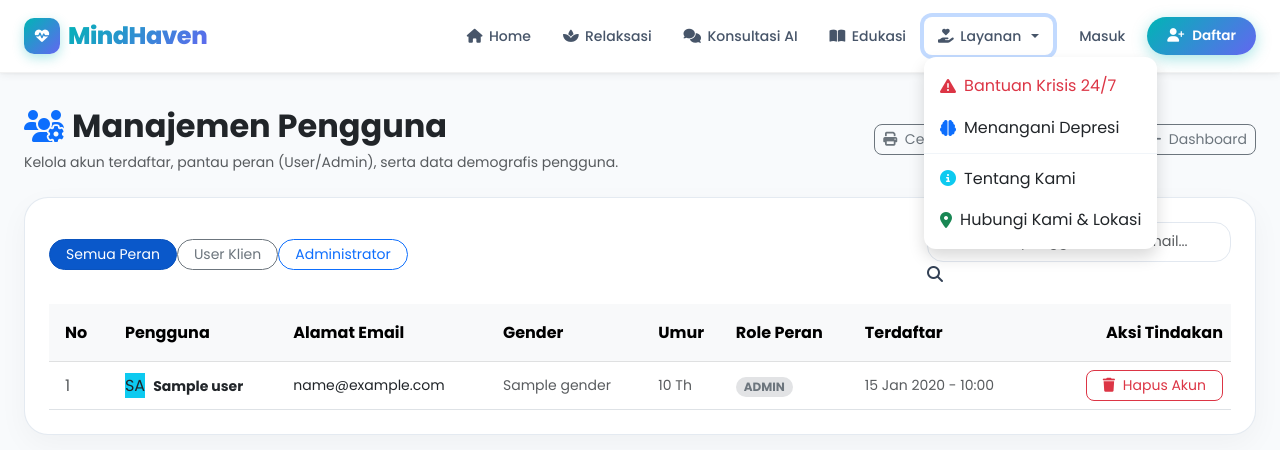
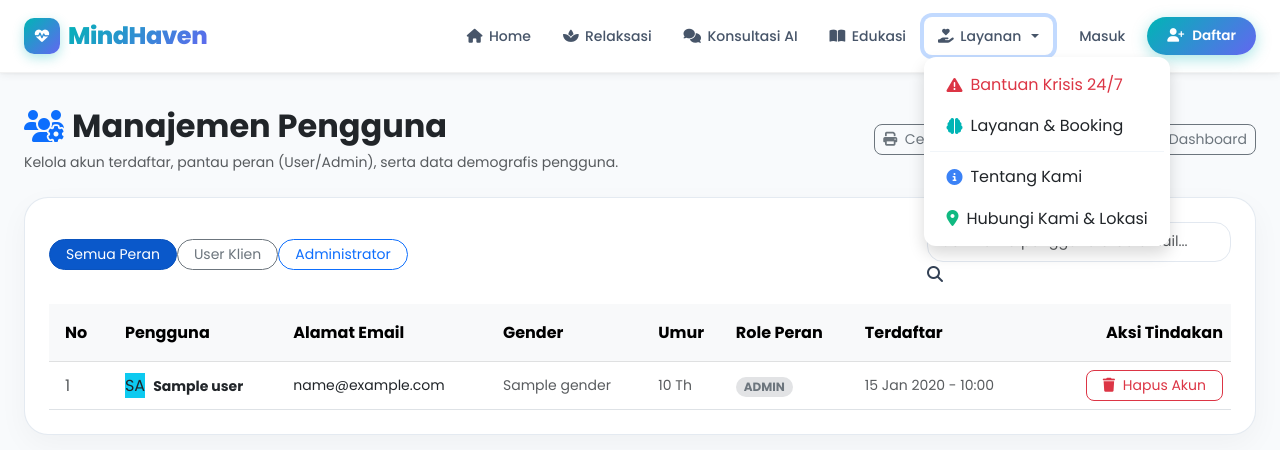
Before and after one commit to Riswantohalim11/kesehatan-mental, a Python web app: template templates/admin_users.html in a window 1280 px wide, after a click on "Layanan". Shown: the top 450 px of the page. Run offline with Jinja, Linux system fonts and the light colour scheme; the template is opened without the code that fills it: most values are stand-ins (such as "Sample title", 1, 10 or a date in 2020).

Commit message:
Update base.html

```diff
--- a/templates/base.html
+++ b/templates/base.html
@@ -291,32 +291,32 @@
                             <i class="fa-solid fa-hand-holding-heart"></i> Layanan
                         </a>
                         <ul class="dropdown-menu shadow border-0" aria-labelledby="layananDropdown"
-                            style="background:white;border:1px solid var(--gray-200);border-radius:12px;min-width:210px;">
+                            style="background:white;border:1px solid var(--gray-200);border-radius:12px;min-width:215px;padding:0.4rem;">
                             <li>
-                                <a class="dropdown-item d-flex align-items-center gap-2 text-danger font-weight-bold py-2"
+                                <a class="dropdown-item d-flex align-items-center gap-2 text-danger font-weight-bold py-2 {% if active_page == 'bantuan_krisis' %}active{% endif %}"
                                     href="{{ url_for('bantuan_krisis') }}">
                                     <i class="fa-solid fa-triangle-exclamation text-danger"></i> Bantuan Krisis 24/7
                                 </a>
                             </li>
                             <li>
-                                <a class="dropdown-item d-flex align-items-center gap-2 py-2"
+                                <a class="dropdown-item d-flex align-items-center gap-2 py-2 {% if active_page == 'layanan' %}active{% endif %}"
                                     href="{{ url_for('layanan') }}#booking-section">
-                                    <i class="fa-solid fa-brain text-primary"></i> Menangani Depresi
+                                    <i class="fa-solid fa-brain" style="color:var(--primary-500);"></i> Layanan &amp; Booking
                                 </a>
                             </li>
                             <li>
                                 <hr class="dropdown-divider my-1" style="border-color:var(--gray-100);">
                             </li>
                             <li>
-                                <a class="dropdown-item d-flex align-items-center gap-2 py-2"
+                                <a class="dropdown-item d-flex align-items-center gap-2 py-2 {% if active_page == 'tentang_kami' %}active{% endif %}"
                                     href="{{ url_for('tentang_kami') }}">
-                                    <i class="fa-solid fa-circle-info text-info"></i> Tentang Kami
+                                    <i class="fa-solid fa-circle-info" style="color:var(--info);"></i> Tentang Kami
                                 </a>
                             </li>
                             <li>
-                                <a class="dropdown-item d-flex align-items-center gap-2 py-2"
+                                <a class="dropdown-item d-flex align-items-center gap-2 py-2 {% if active_page == 'hubungi_kami' %}active{% endif %}"
                                     href="{{ url_for('hubungi_kami') }}">
-                                    <i class="fa-solid fa-location-dot text-success"></i> Hubungi Kami &amp; Lokasi
+                                    <i class="fa-solid fa-location-dot" style="color:var(--success);"></i> Hubungi Kami &amp; Lokasi
                                 </a>
                             </li>
                         </ul>
@@ -389,32 +389,32 @@
                             <i class="fa-solid fa-hand-holding-heart"></i> Layanan
                         </a>
                         <ul class="dropdown-menu shadow border-0" aria-labelledby="layananDropdownGuest"
-                            style="background:white;border:1px solid var(--gray-200);border-radius:12px;min-width:210px;">
+                            style="background:white;border:1px solid var(--gray-200);border-radius:12px;min-width:215px;padding:0.4rem;">
                             <li>
-                                <a class="dropdown-item d-flex align-items-center gap-2 text-danger font-weight-bold py-2"
+                                <a class="dropdown-item d-flex align-items-center gap-2 text-danger font-weight-bold py-2 {% if active_page == 'bantuan_krisis' %}active{% endif %}"
                                     href="{{ url_for('bantuan_krisis') }}">
                                     <i class="fa-solid fa-triangle-exclamation text-danger"></i> Bantuan Krisis 24/7
                                 </a>
                             </li>
                             <li>
-                                <a class="dropdown-item d-flex align-items-center gap-2 py-2"
+                                <a class="dropdown-item d-flex align-items-center gap-2 py-2 {% if active_page == 'layanan' %}active{% endif %}"
                                     href="{{ url_for('layanan') }}#booking-section">
-                                    <i class="fa-solid fa-brain text-primary"></i> Menangani Depresi
+                                    <i class="fa-solid fa-brain" style="color:var(--primary-500);"></i> Layanan &amp; Booking
                                 </a>
                             </li>
                             <li>
                                 <hr class="dropdown-divider my-1" style="border-color:var(--gray-100);">
                             </li>
                             <li>
-                                <a class="dropdown-item d-flex align-items-center gap-2 py-2"
+                                <a class="dropdown-item d-flex align-items-center gap-2 py-2 {% if active_page == 'tentang_kami' %}active{% endif %}"
                                     href="{{ url_for('tentang_kami') }}">
-                                    <i class="fa-solid fa-circle-info text-info"></i> Tentang Kami
+                                    <i class="fa-solid fa-circle-info" style="color:var(--info);"></i> Tentang Kami
                                 </a>
                             </li>
                             <li>
-                                <a class="dropdown-item d-flex align-items-center gap-2 py-2"
+                                <a class="dropdown-item d-flex align-items-center gap-2 py-2 {% if active_page == 'hubungi_kami' %}active{% endif %}"
                                     href="{{ url_for('hubungi_kami') }}">
-                                    <i class="fa-solid fa-location-dot text-success"></i> Hubungi Kami &amp; Lokasi
+                                    <i class="fa-solid fa-location-dot" style="color:var(--success);"></i> Hubungi Kami &amp; Lokasi
                                 </a>
                             </li>
                         </ul>
```
